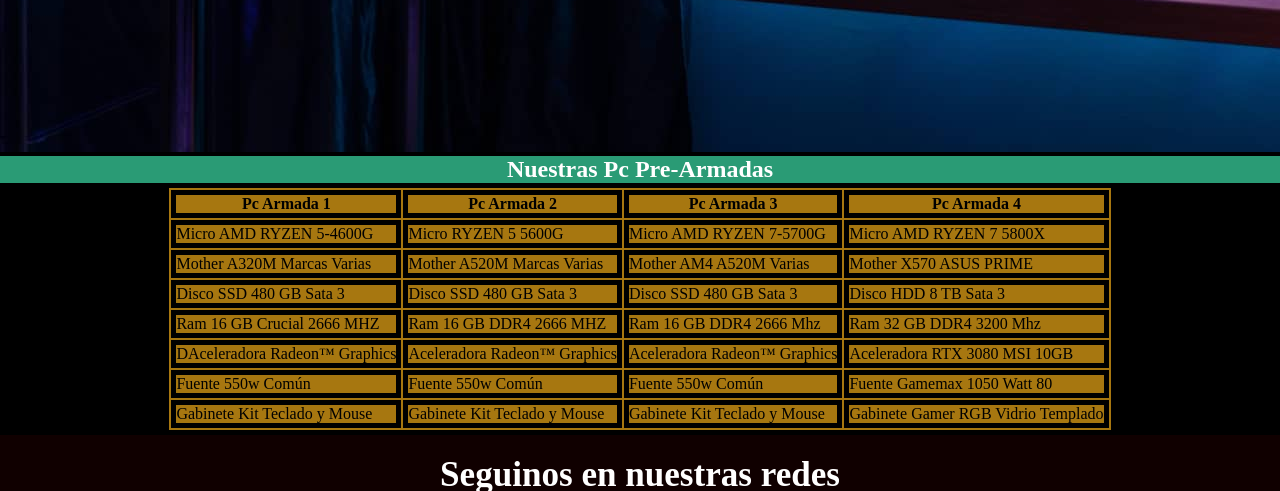
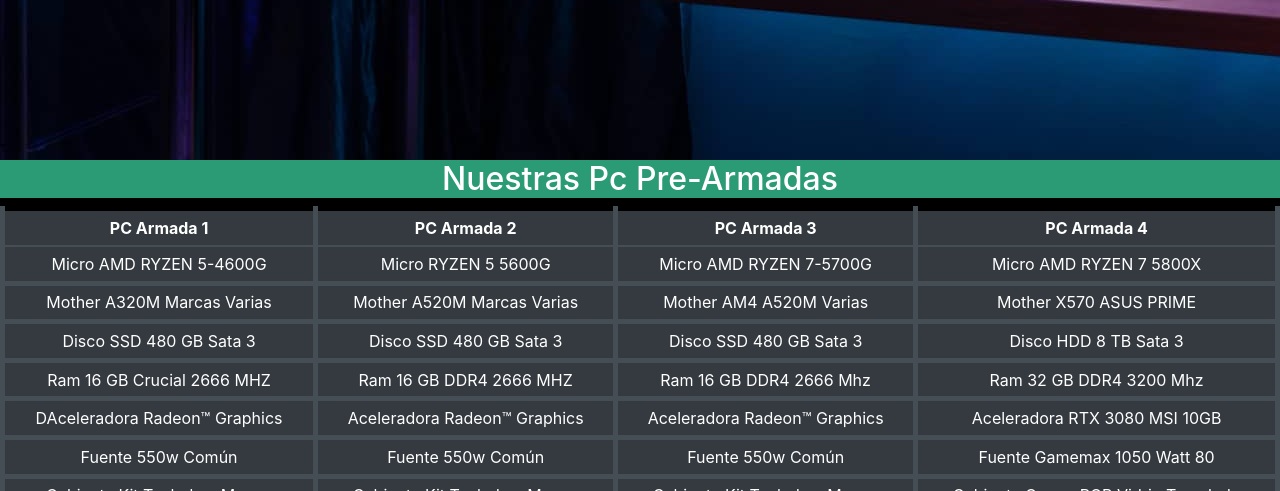
Before and after one commit to emablanco1800/ftproyectoweb, a plain HTML site: page index.html in a window 1280 px wide. Shown: the part 1118-1609 px from the top of the page. Drawn offline with nearby package versions, Linux system fonts and the light colour scheme.

Commit message:
he agregado bs a la tabla del index

```diff
--- a/estilo.css
+++ b/estilo.css
@@ -82,6 +82,14 @@ table{
 table, th, td{
     border: 5px solid black;
 }
+
+th {
+    text-align: center;
+}
+td {
+    text-align: center;
+}
+
 html{
     height: 100%;
 }
--- a/index.html
+++ b/index.html
@@ -3,6 +3,7 @@
 <head>
     <meta charset="UTF-8">
     <meta name="viewport" content="width=device-width, initial-scale=1.0">
+    <link rel="stylesheet" href="https://cdn.jsdelivr.net/npm/bootstrap@4.6.2/dist/css/bootstrap.min.css" integrity="sha384-xOolHFLEh07PJGoPkLv1IbcEPTNtaed2xpHsD9ESMhqIYd0nLMwNLD69Npy4HI+N" crossorigin="anonymous">
     <link rel="stylesheet" href="estilo.css">
     <link rel="stylesheet" href="https://cdnjs.cloudflare.com/ajax/libs/font-awesome/6.2.1/css/all.min.css">
     <title>Tecnología Fenix</title>
@@ -29,7 +30,7 @@
         </div>
     </section>
     <h2>Nuestras Pc Pre-Armadas</h2>
-    <table>
+    <!-- <table>
         <tr>
             <th>Pc Armada 1</th>
             <th>Pc Armada 2</th>
@@ -78,7 +79,63 @@
             <td>Gabinete Kit Teclado y Mouse</td>
             <td>Gabinete Gamer RGB Vidrio Templado</td>
         </tr>
-    </table>
+    </table> -->
+    <table class="table table-sm table-dark">
+        <thead>
+          <tr>
+            <th scope="col">PC Armada 1</th>
+            <th scope="col">PC Armada 2</th>
+            <th scope="col">PC Armada 3</th>
+            <th scope="col">PC Armada 4</th>
+          </tr>
+        </thead>
+        <tbody>
+          <tr>
+            <td>Micro AMD RYZEN 5-4600G</td>
+            <td>Micro RYZEN 5 5600G</td>
+            <td>Micro AMD RYZEN 7-5700G</td>
+            <td>Micro AMD RYZEN 7 5800X</td>
+          </tr>
+          <tr>
+            <td>Mother A320M Marcas Varias</td>
+            <td>Mother A520M Marcas Varias</td>
+            <td>Mother AM4 A520M Varias</td>
+            <td>Mother X570 ASUS PRIME</td>
+          </tr>
+          <tr>
+            <td>Disco SSD 480 GB Sata 3</td>
+            <td>Disco SSD 480 GB Sata 3</td>
+            <td>Disco SSD 480 GB Sata 3</td>
+            <td>Disco HDD 8 TB Sata 3</td>
+          </tr>
+          <tr>
+            <td>Ram 16 GB Crucial 2666 MHZ</td>
+            <td>Ram 16 GB DDR4 2666 MHZ</td>
+            <td>Ram 16 GB DDR4 2666 Mhz</td>
+            <td>Ram 32 GB DDR4 3200 Mhz</td>
+        </tr>
+        <tr>
+            <td>DAceleradora Radeon™ Graphics</td>
+            <td>Aceleradora Radeon™ Graphics</td>
+            <td>Aceleradora Radeon™ Graphics</td>
+            <td>Aceleradora RTX 3080 MSI 10GB</td>
+        </tr>
+        <tr>
+            <td>Fuente 550w Común</td>
+            <td>Fuente 550w Común</td>
+            <td>Fuente 550w Común</td>
+            <td>Fuente Gamemax 1050 Watt 80</td>
+        </tr>
+        <tr>
+            <td>Gabinete Kit Teclado y Mouse</td>
+            <td>Gabinete Kit Teclado y Mouse</td>
+            <td>Gabinete Kit Teclado y Mouse</td>
+            <td>Gabinete Gamer RGB Vidrio Templado</td>
+        </tr>
+        </tbody>
+      </table>
+
+
     <footer>
         <h3>Seguinos en nuestras redes</h3>
             <div class="social-link">
@@ -89,5 +146,9 @@
              </div>
     </footer>
 
+
+    <script src="https://cdn.jsdelivr.net/npm/jquery@3.5.1/dist/jquery.slim.min.js" integrity="sha384-DfXdz2htPH0lsSSs5nCTpuj/zy4C+OGpamoFVy38MVBnE+IbbVYUew+OrCXaRkfj" crossorigin="anonymous"></script>
+    <script src="https://cdn.jsdelivr.net/npm/popper.js@1.16.1/dist/umd/popper.min.js" integrity="sha384-9/reFTGAW83EW2RDu2S0VKaIzap3H66lZH81PoYlFhbGU+6BZp6G7niu735Sk7lN" crossorigin="anonymous"></script>
+    <script src="https://cdn.jsdelivr.net/npm/bootstrap@4.6.2/dist/js/bootstrap.min.js" integrity="sha384-+sLIOodYLS7CIrQpBjl+C7nPvqq+FbNUBDunl/OZv93DB7Ln/533i8e/mZXLi/P+" crossorigin="anonymous"></script>
 </body>
 </html>
```
Also changed, not shown: pages/contacto.html (+3 -2 lines).
